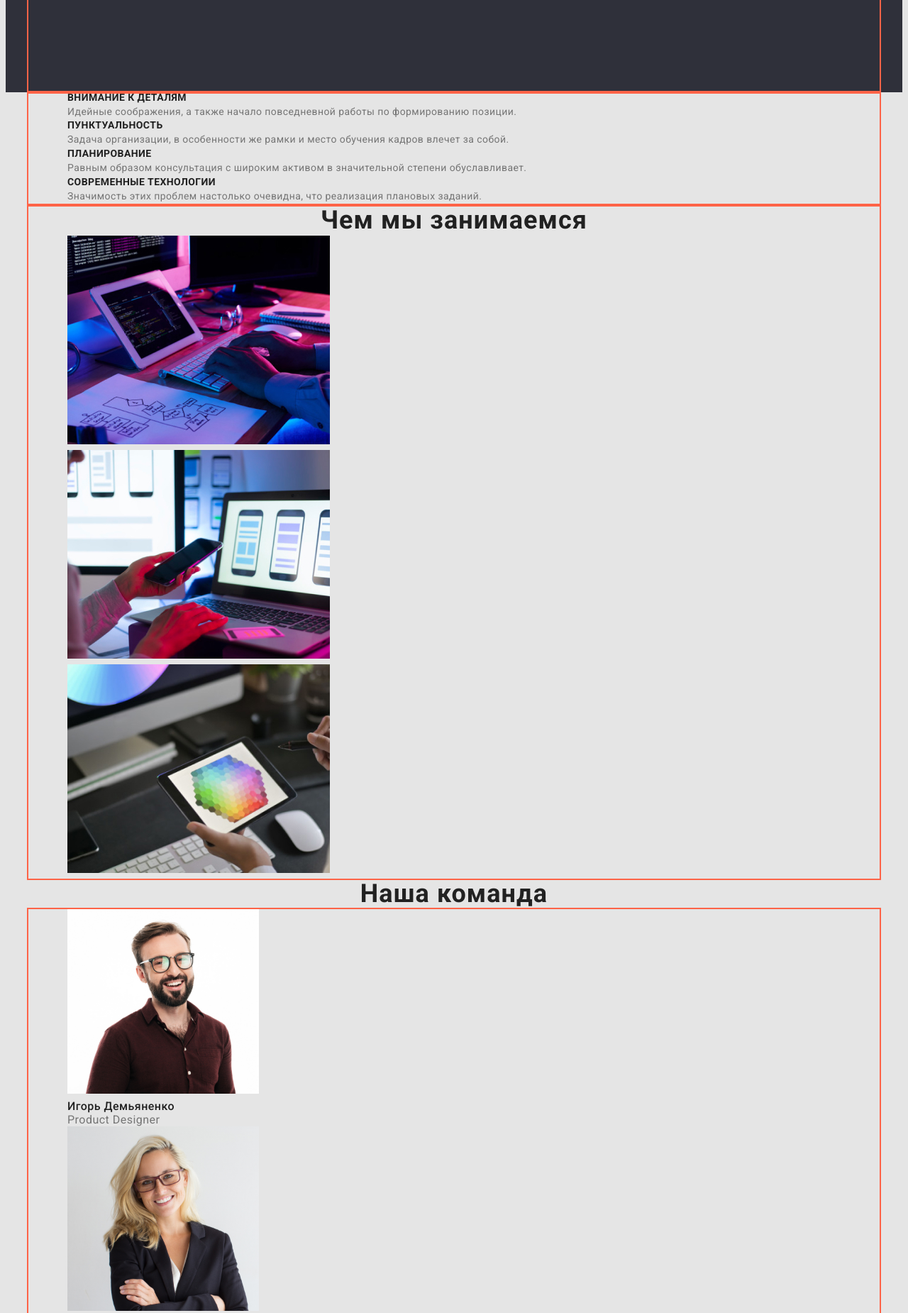
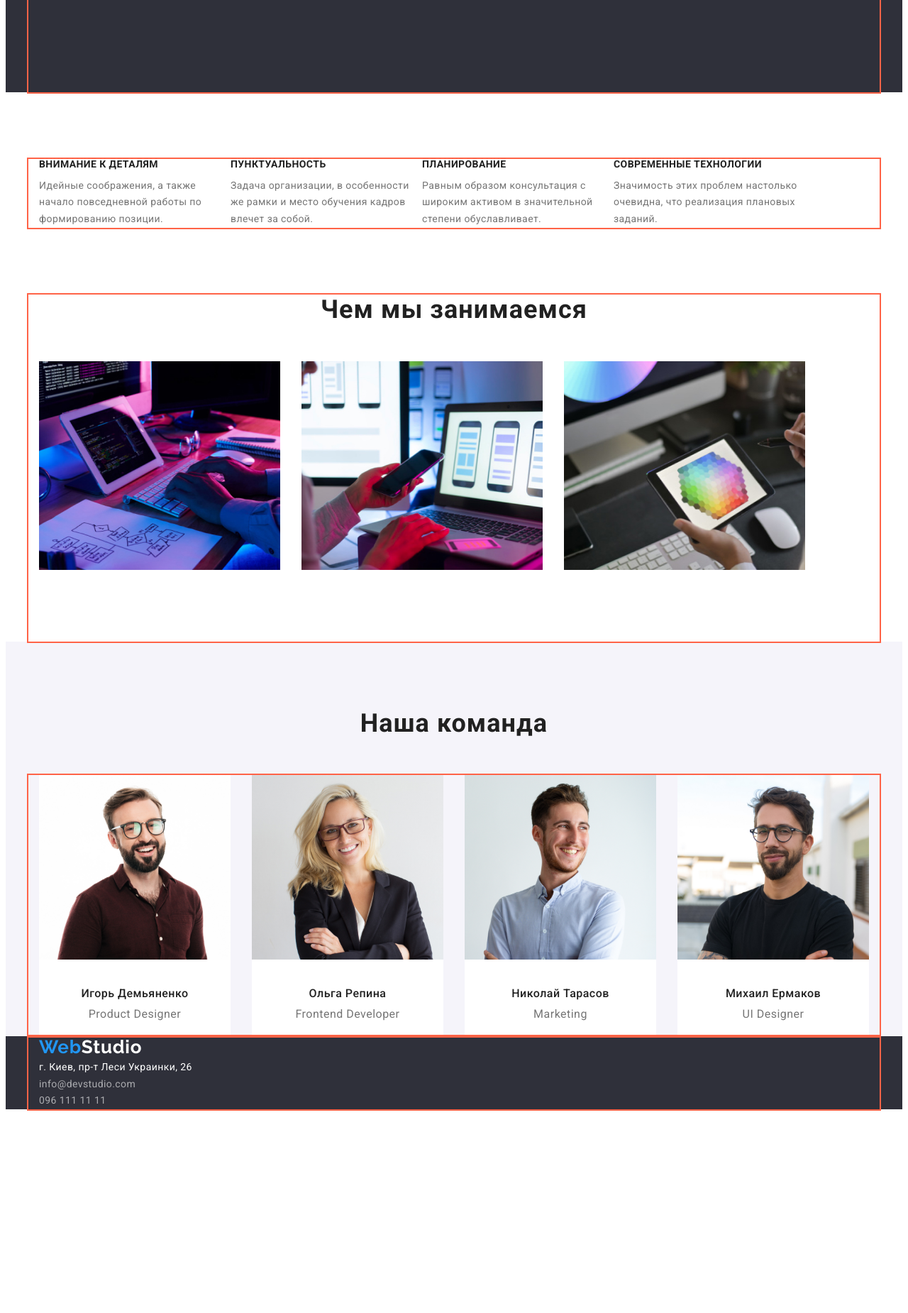
Before and after one commit to Kukovicya/goit-markup-hw-03, a plain HTML site: page index.html in a window 1280 px wide. Shown: the part 560-2410 px from the top of the page at 71% size. After the commit the page ends 2131 px from the top, so only its background shows below. Drawn offline with Linux system fonts and the light colour scheme.

Commit message:
tipa final version

```diff
--- a/css/style.css
+++ b/css/style.css
@@ -19,6 +19,9 @@ ul,
 link {
   margin: 0;
 }
+img {
+  margin: 0;
+}
 
 :root {
   --primary-text-color: #212121;
@@ -30,7 +33,7 @@ link {
 }
 
 body {
-  background-color: var(--primary-bacground-color);
+  /* background-color: var(--primary-bacground-color); */
   color: var(--primary-text-color);
   font-family: Roboto, sans-serif;
   font-style: normal;
@@ -197,11 +200,9 @@ span {
 .button-secondary {
   /* width: 200px; */
   min-height: 38px;
-  /* display: inline-block; */
-
   padding: 6px 22px;
+  margin-left: 8px;
   border: 2px solid transparent;
-  border-radius: 3px;
   cursor: pointer;
   background: #f5f4fa;
   border-radius: 4px;
@@ -210,7 +211,6 @@ span {
   font-weight: 500;
   font-size: 16px;
   line-height: 1.16;
-  outline: 2px solid black;
 }
 .button-secondary:hover,
 .button-secondary:focus {
@@ -219,15 +219,32 @@ span {
 }
 /* main  1 */
 /* СПИСОК ПРИИМУЩЕСТВ */
-.feature-list .title {
+
+.feature {
+  display: flex;
+  padding: 0;
+  margin: 94px 30px 94px 0;
+}
+
+.feature .title {
   font-size: 14px;
   line-height: 1.14;
   letter-spacing: 0.03em;
   text-transform: uppercase;
+  color: var(--primary-text-color);
+  margin-bottom: 10px;
+  max-width: 270px;
+}
+.feature p {
+  max-width: 270px;
 }
 
+/* chto my delaem */
+
 /* БОЛЬШОЙ ЗАГОЛОВОК */
+
 .title-big {
+  padding-bottom: 50px;
   font-weight: bold;
   font-size: 36px;
   line-height: 1.2;
@@ -235,7 +252,16 @@ span {
   letter-spacing: 0.03em;
 }
 /* СПИСОК ПРИИМУЩЕСТВ */
-.section-advantage .title {
+.section-work-list {
+  display: flex;
+  padding: 0;
+  /* margin-right: 30px; */
+}
+.section-work-list img {
+  padding-right: 30px;
+  margin-bottom: 94px;
+}
+. .section-advantage .title {
   font-weight: bold;
   font-size: 14px;
   line-height: 1.14;
@@ -248,13 +274,35 @@ span {
   color: var(--title-text-color);
 }
 /* КОМАНДА */
+.section-team {
+  background-color: #f5f4fa;
+}
+.section-team .title-big {
+  padding-top: 94px;
+}
+.section-team-list {
+  display: flex;
+  width: 270px;
+  height: 368px;
+  padding: 0;
+  margin-right: 30px;
+}
+.section-team-list li {
+  background-color: #ffffff;
+  margin-right: 30px;
+}
 .section-team .title {
+  /* margin-left: 67px; */
+  text-align: center;
+  margin-top: 30px;
   font-weight: 500;
   font-size: 16px;
   line-height: 1.19;
   letter-spacing: 0.03em;
 }
 .section-team .text {
+  margin-top: 10px;
+  text-align: center;
   font-size: 16px;
   line-height: 1.19;
   letter-spacing: 0.03em;
@@ -262,22 +310,47 @@ span {
 }
 
 /* main  2 */
+.example-btn-list {
+  display: flex;
+  justify-content: center;
+  margin-top: 94px;
+  margin-bottom: 34px;
+  padding-bottom: 16px;
+}
+.img-example-list {
+  display: flex;
+  flex-wrap: wrap;
+  gap: 30px;
+  padding-inline-start: 0;
+  margin-bottom: 94px;
+}
+.img-example-item {
+  background: #ffffff;
+  border: 1px solid #eeeeee;
+  max-width: 370px;
+}
 .section-example .title {
+  margin: 20px 24px 4px;
   font-weight: bold;
   font-size: 18px;
   line-height: 2;
   letter-spacing: 0.06em;
 }
 .section-example .text {
+  margin: 0 24px 20px;
   font-size: 16px;
   line-height: 1.87;
   letter-spacing: 0.03em;
   color: var(--title-text-color);
 }
 /* futer */
+
 footer li {
   font-style: normal;
   list-style-type: none;
+}
+.footer-list {
+  padding: 0px;
 }
 .footer {
   background-color: var(--secondary-bacground-color);
@@ -296,3 +369,4 @@ footer li {
 .footer-list .link:focus {
   color: var(--accent-color);
 }
+gap: 30px;
--- a/index.html
+++ b/index.html
@@ -41,25 +41,25 @@
     <section class="section-advantage" >
       <div class="container">
       <ul class="feature list" >
-        <li>
+        <li class="feature-li" >
           <h3  class="title"  >Внимание к деталям</h3>
           <p>
           Идейные соображения, а также начало повседневной работы по формированию позиции.
           </p>
         </li>
-        <li>
+        <li class="feature-li" >
           <h3 class="title" >Пунктуальность</h3>
           <p>
         Задача организации, в особенности же рамки и место обучения кадров влечет за собой.
           </p>
         </li>
-        <li>
+        <li class="feature-li" >
           <h3 class="title" >Планирование</h3>
           <p>
         Равным образом консультация с широким активом в значительной степени обуславливает.
           </p>
         </li>
-        <li>
+        <li class="feature-li" >
           <h3 class="title" >Современные технологии</h3>
           <p>
         Значимость этих проблем настолько очевидна, что реализация плановых заданий.
@@ -72,7 +72,7 @@
       <div class="container" >
       <h2 class="title-big">Чем мы занимаемся</h2>
 
-      <ul>
+      <ul class="section-work-list" >
         <li>
           <img src="./images/img_01.jpg" alt=" верстка " width="370" height="294" />
         </li>
@@ -85,11 +85,11 @@
       </ul>
     </div>
     </section>
-
+<!-- comanda -->
     <section class="section-team" >
-      <h2 class="title-big" >Наша команда</h2>
+      <h2 class="title-big " >Наша команда</h2>
     <div class="container">
-      <ul>
+      <ul class="section-team-list" >
         <li>
           <img src="./images/igor.jpg" alt=" игорь" width="270" height="260" />
           <h3 class="title" > Игорь Демьяненко</h3>
@@ -119,17 +119,20 @@
     </div>
      </section>
   </main>
-  <footer class="footer">
+ <footer class="footer">
+  <div class="container footer-container" >
 <a href="/index.html" class="logo second">
 <span>Web</span>Studio
 </a>
 <address >
 <ul class="footer-list">
+
   <li class="point">  <p>г. Киев, пр-т Леси Украинки, 26</p>  </li>
   <li>  <a   href="mailto:info@devstudio.com" class="link" > info@devstudio.com</a> </li>
   <li> <a  href="tel:+0961111111"  class="link" >096 111 11 11</a> </li>
 </ul>
 </address>
+</div>
   </footer>
   </body>
 
```
Also changed, not shown: portfolio.html (+30 -23 lines).
